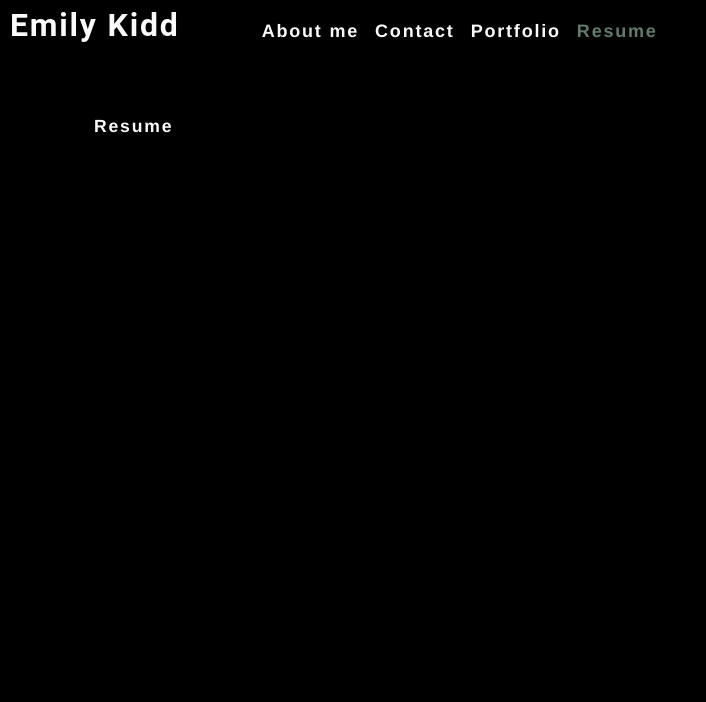
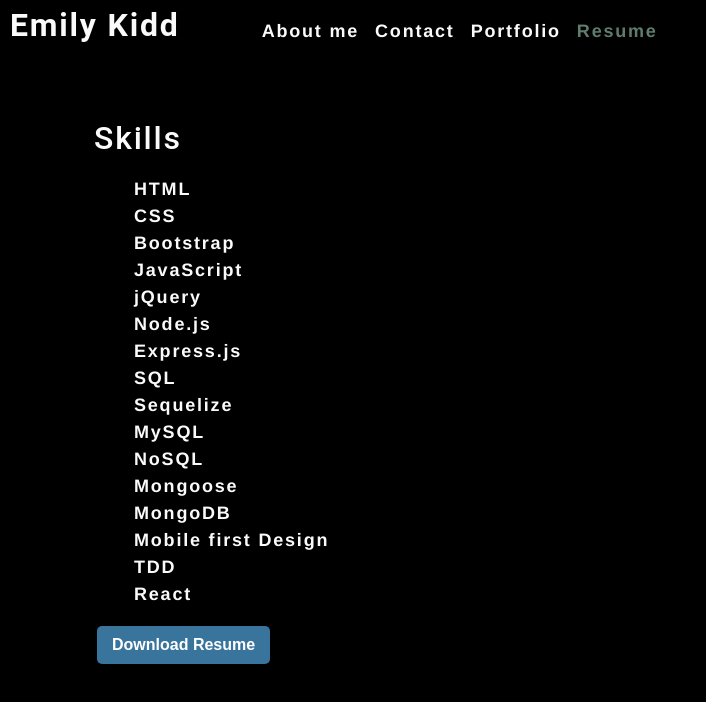
Before and after one commit to Emilykidd3/react-portfolio, a React (Create React App) app: page / in a window 1280 px wide. Both pictures are taken after a click on the item "Resume". Shown: the top 702 px of the page, without its empty margins (0-706 px from the left). Built offline with nearby package versions, Linux system fonts and the light colour scheme.

Commit message:
added downloadable resume and skills list

```diff
--- a/src/components/Nav/index.js
+++ b/src/components/Nav/index.js
@@ -9,10 +9,10 @@ function Nav(props) {
   } = props;
 
 
-  const handleClick = (item) => {
-    console.log(item);
-    return item;
-  };
+  // const handleClick = (item) => {
+  //   console.log(item);
+  //   return item;
+  // };
 
   return (
     <header className="flex-row px-1">
--- a/src/components/Portfolio/index.js
+++ b/src/components/Portfolio/index.js
@@ -1,9 +1,9 @@
 import React from 'react';
-import { capitalizeFirstLetter } from '../../utils/helpers';
+// import { capitalizeFirstLetter } from '../../utils/helpers';
 import Project from '../Project'
 
 function Gallery(props) {
-  const { currentCategory } = props;
+  // const { currentCategory } = props;
   return (
     <section>
       <Project />
--- a/src/components/Resume/index.js
+++ b/src/components/Resume/index.js
@@ -1,9 +1,19 @@
 import React from "react";
+import ResumeDownload from '../../assets/resume.pdf'
 
 function Resume({ tabs }) {
+  const skills = ['HTML', 'CSS', 'Bootstrap', 'JavaScript', 'jQuery', 'Node.js', 'Express.js', 'SQL', 'Sequelize', 'MySQL', 'NoSQL', 'Mongoose', 'MongoDB', 'Mobile first Design', 'TDD', 'React']
   return (
     <div>
-        <p>Resume</p>
+        <h2>Skills</h2>
+        <ul>
+        {skills.map((skills) => (
+            <li>{skills}</li>
+          ))}
+        </ul>
+        <a href={ResumeDownload} download="Resume" target='_blank'>
+        <button>Download Resume</button>
+</a>
     </div>
   );
 }
```
Also changed, not shown: 1 other file (tests, documents, lock files or other folders).
